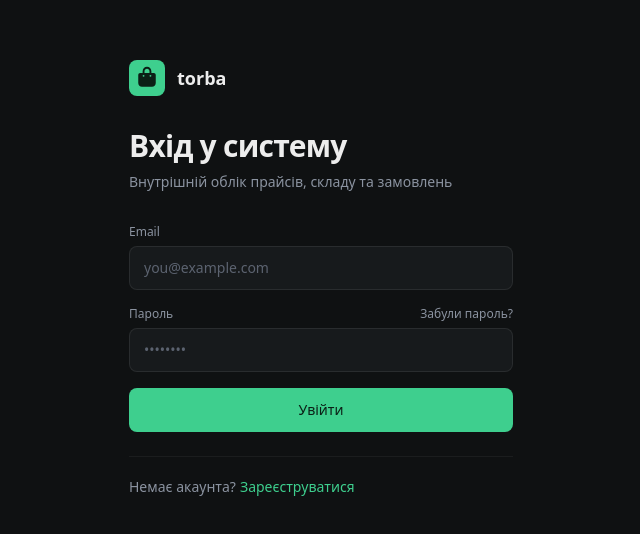
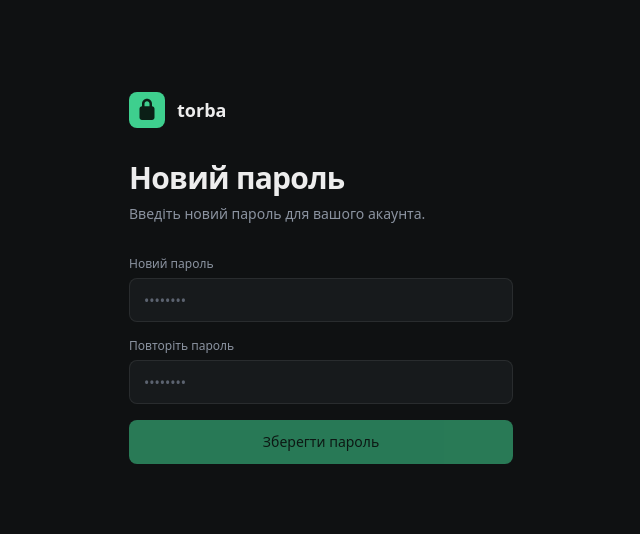
Before and after one commit to hopeless-vov/torba, a Vue app: page /reset-password in a window 1280 px wide. Before the commit this address led to /login. Shown: the part 122-656 px from the top of the page, without its empty margins (319-959 px from the left). Built offline with nearby package versions, Linux system fonts and the light colour scheme; no server answers.

Commit message:
Add password reset page
Forgot-password emails now link to /reset-password (public route), where
the user sets a new password via supabase.auth.updateUser.

Co-Authored-By: Claude Opus 4.8 <noreply@anthropic.com>

```diff
--- a/src/api/auth.ts
+++ b/src/api/auth.ts
@@ -42,8 +42,13 @@ export const authApi = {
     if (error) throw error
   },
 
-  resetPassword: async (email: string): Promise<void> => {
-    const { error } = await supabase.auth.resetPasswordForEmail(email)
+  resetPassword: async (email: string, redirectTo?: string): Promise<void> => {
+    const { error } = await supabase.auth.resetPasswordForEmail(email, redirectTo ? { redirectTo } : undefined)
+    if (error) throw error
+  },
+
+  updatePassword: async (password: string): Promise<void> => {
+    const { error } = await supabase.auth.updateUser({ password })
     if (error) throw error
   },
 }
--- a/src/composables/use-auth.ts
+++ b/src/composables/use-auth.ts
@@ -62,7 +62,9 @@ export function useAuth() {
     info.value = null
     try {
       const { authApi } = await import('@/api/auth')
-      await authApi.resetPassword(email)
+      const redirectTo =
+        typeof window !== 'undefined' ? `${window.location.origin}/reset-password` : undefined
+      await authApi.resetPassword(email, redirectTo)
       info.value = t('auth.resetSent')
     } catch (e) {
       error.value = mapError(e)
@@ -71,5 +73,21 @@ export function useAuth() {
     }
   }
 
-  return { loading, error, info, signIn, signUp, resetPassword }
+  async function updatePassword(newPassword: string) {
+    loading.value = true
+    error.value = null
+    info.value = null
+    try {
+      const { authApi } = await import('@/api/auth')
+      await authApi.updatePassword(newPassword)
+      await store.loadContext()
+      await router.replace('/')
+    } catch (e) {
+      error.value = mapError(e)
+    } finally {
+      loading.value = false
+    }
+  }
+
+  return { loading, error, info, signIn, signUp, resetPassword, updatePassword }
 }
--- a/src/locales/en.json
+++ b/src/locales/en.json
@@ -55,6 +55,13 @@
     "creating": "Creating…",
     "checkEmail": "Check your email to confirm registration.",
     "resetSent": "Password reset email sent.",
+    "resetTitle": "New password",
+    "resetSubtitle": "Enter a new password for your account.",
+    "newPassword": "New password",
+    "confirmPassword": "Repeat password",
+    "updatePassword": "Save password",
+    "passwordMismatch": "Passwords do not match.",
+    "passwordUpdated": "Password updated.",
     "errorInvalid": "Invalid email or password.",
     "errorGeneric": "Something went wrong. Please try again."
   },
--- a/src/locales/uk.json
+++ b/src/locales/uk.json
@@ -55,6 +55,13 @@
     "creating": "Створення…",
     "checkEmail": "Перевірте пошту для підтвердження реєстрації.",
     "resetSent": "Лист для відновлення пароля надіслано.",
+    "resetTitle": "Новий пароль",
+    "resetSubtitle": "Введіть новий пароль для вашого акаунта.",
+    "newPassword": "Новий пароль",
+    "confirmPassword": "Повторіть пароль",
+    "updatePassword": "Зберегти пароль",
+    "passwordMismatch": "Паролі не збігаються.",
+    "passwordUpdated": "Пароль оновлено.",
     "errorInvalid": "Невірний email або пароль.",
     "errorGeneric": "Щось пішло не так. Спробуйте ще раз."
   },
--- a/src/router/index.ts
+++ b/src/router/index.ts
@@ -8,6 +8,12 @@ const routes: RouteRecordRaw[] = [
     name: 'login',
     meta: { public: true },
     component: () => import('@/views/LoginView.vue'),
+  },
+  {
+    path: '/reset-password',
+    name: 'reset-password',
+    meta: { public: true },
+    component: () => import('@/views/ResetPasswordView.vue'),
   },
   {
     path: '/',
--- /dev/null
+++ b/src/views/ResetPasswordView.vue
@@ -0,0 +1,82 @@
+<script setup lang="ts">
+import Button from '@/components/ui/Button.vue'
+import Icon from '@/components/ui/Icon.vue'
+import TextInput from '@/components/ui/TextInput.vue'
+import { useAuth } from '@/composables/use-auth'
+import { ref } from 'vue'
+import { useI18n } from 'vue-i18n'
+
+const { t } = useI18n()
+const { loading, error, updatePassword } = useAuth()
+
+const password = ref('')
+const confirm = ref('')
+
+function submit() {
+  if (password.value !== confirm.value) {
+    error.value = t('auth.passwordMismatch')
+    return
+  }
+  updatePassword(password.value)
+}
+</script>
+
+<template>
+  <main class="flex min-h-screen items-center justify-center px-6 py-10">
+    <div class="w-full max-w-sm">
+      <div class="mb-8 flex items-center gap-3">
+        <span class="flex size-9 items-center justify-center rounded-lg bg-accent text-on-accent">
+          <Icon icon="fa-solid fa-lock" />
+        </span>
+        <span class="text-lg font-semibold text-fg">{{ t('app.name') }}</span>
+      </div>
+
+      <h1 class="text-3xl font-bold tracking-tight text-fg">
+        {{ t('auth.resetTitle') }}
+      </h1>
+      <p class="mt-2 text-sm text-muted">
+        {{ t('auth.resetSubtitle') }}
+      </p>
+
+      <form
+        class="mt-8 flex flex-col gap-4"
+        @submit.prevent="submit"
+      >
+        <TextInput
+          v-model="password"
+          type="password"
+          size="lg"
+          :label="t('auth.newPassword')"
+          placeholder="••••••••"
+          autocomplete="new-password"
+        />
+        <TextInput
+          v-model="confirm"
+          type="password"
+          size="lg"
+          :label="t('auth.confirmPassword')"
+          placeholder="••••••••"
+          autocomplete="new-password"
+        />
+
+        <p
+          v-if="error"
+          class="text-sm text-danger"
+        >
+          {{ error }}
+        </p>
+
+        <Button
+          type="submit"
+          variant="primary"
+          size="lg"
+          block
+          :loading="loading"
+          :disabled="!password || !confirm"
+        >
+          {{ t('auth.updatePassword') }}
+        </Button>
+      </form>
+    </div>
+  </main>
+</template>
```
